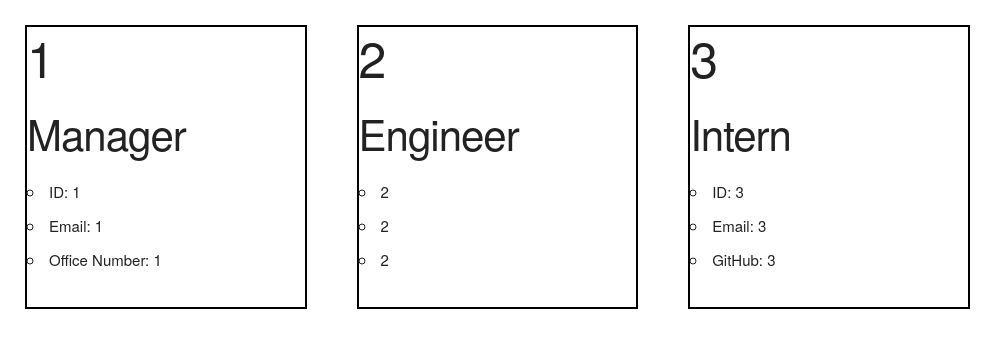
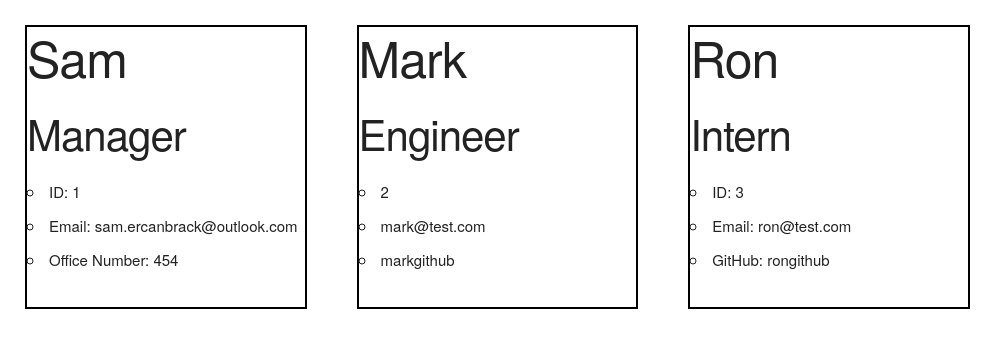
Before and after one commit to Sercanbrack/10-team-profile-generator, a website: page Main/index.html in a window 1280 px wide. Shown: the whole page, without its empty margins (0-1008 px from the left). Drawn offline with Linux system fonts and the light colour scheme; files that its build step writes are made by us from their sources.

Commit message:
Added classes, redoing assignment

```diff
--- a/Main/index.html
+++ b/Main/index.html
@@ -11,28 +11,28 @@
     <body>
         <div>
             <div class="three columns" id="box">
-                <h1>1</h1>
+                <h1>Sam</h1>
                 <h2>Manager</h2>
                 <ul>
                     <li>ID: 1</li>
-                    <li>Email: 1</li>
-                    <li>Office Number: 1</li>
+                    <li>Email: sam.ercanbrack@outlook.com</li>
+                    <li>Office Number: 454</li>
                 </ul>
              </div><div class="three columns" id="box">
-        <h1>2</h1>
+        <h1>Mark</h1>
         <h2>Engineer</h2>
         <ul>
             <li>2</li>
-            <li>2</li>
-            <li>2</li>
+            <li>mark@test.com</li>
+            <li>markgithub</li>
         </ul>
     </div><div class="three columns" id="box">
-        <h1>3</h1>
+        <h1>Ron</h1>
         <h2>Intern</h2>
         <ul>
             <li>ID: 3</li>
-            <li>Email: 3</li>
-            <li>GitHub: 3</li>
+            <li>Email: ron@test.com</li>
+            <li>GitHub: rongithub</li>
         </ul>
     </div></div>
     </body>
--- a/Main/index.js
+++ b/Main/index.js
@@ -1,3 +1,9 @@
+const Department = require('./department')
+const Employee = require('./Employee')
+const Role = require('./Manager')
+
+
+
 const inquirer = require('inquirer')
 const fs = require('fs')
 
```
Also changed, not shown: Main/Employee.js (added, +25 -0 lines), Main/Engineer.js (added, +10 -0 lines), Main/Manager.js (added, +12 -0 lines), Main/test.test.js (deleted, +0 -7 lines), Main/Intern.js (added).
